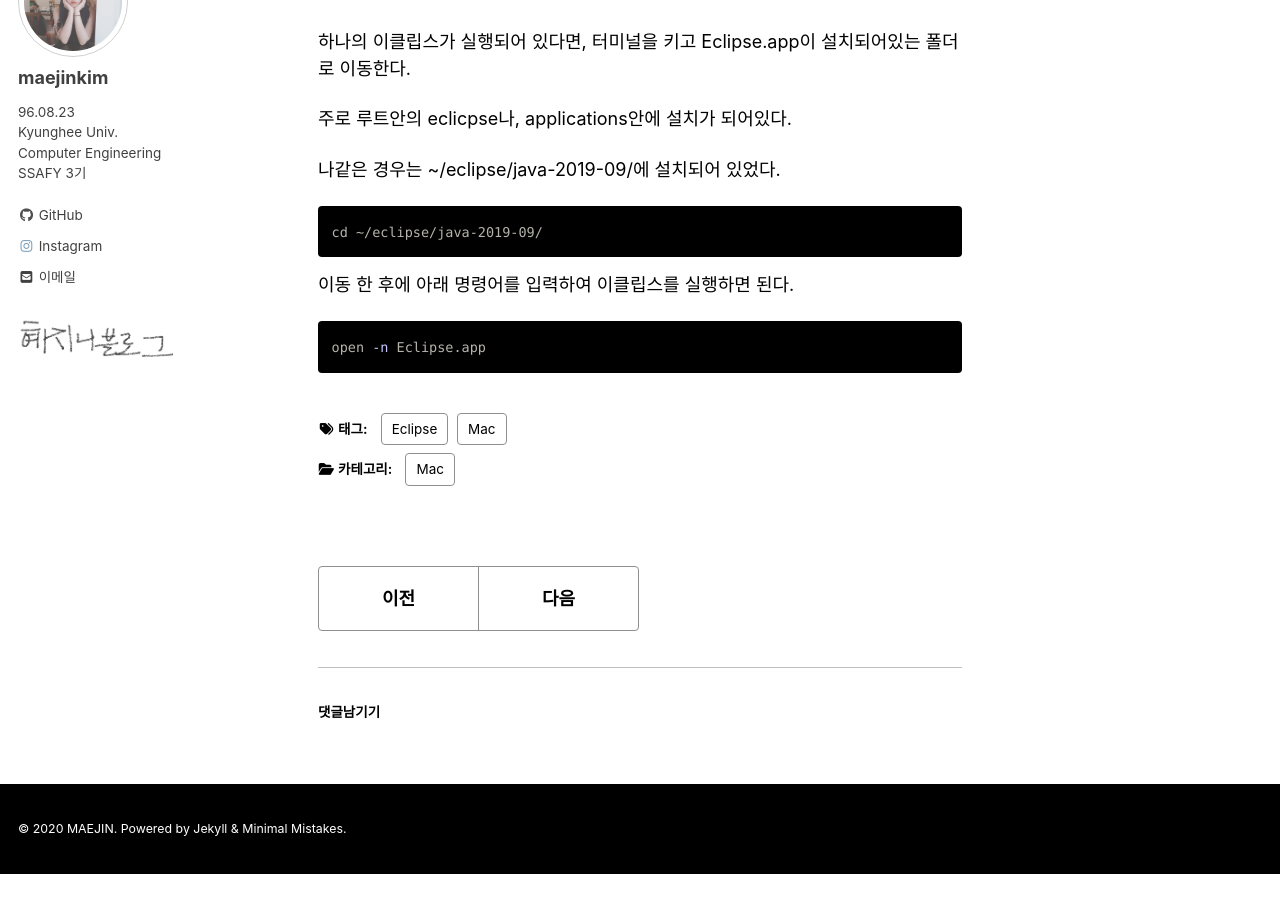
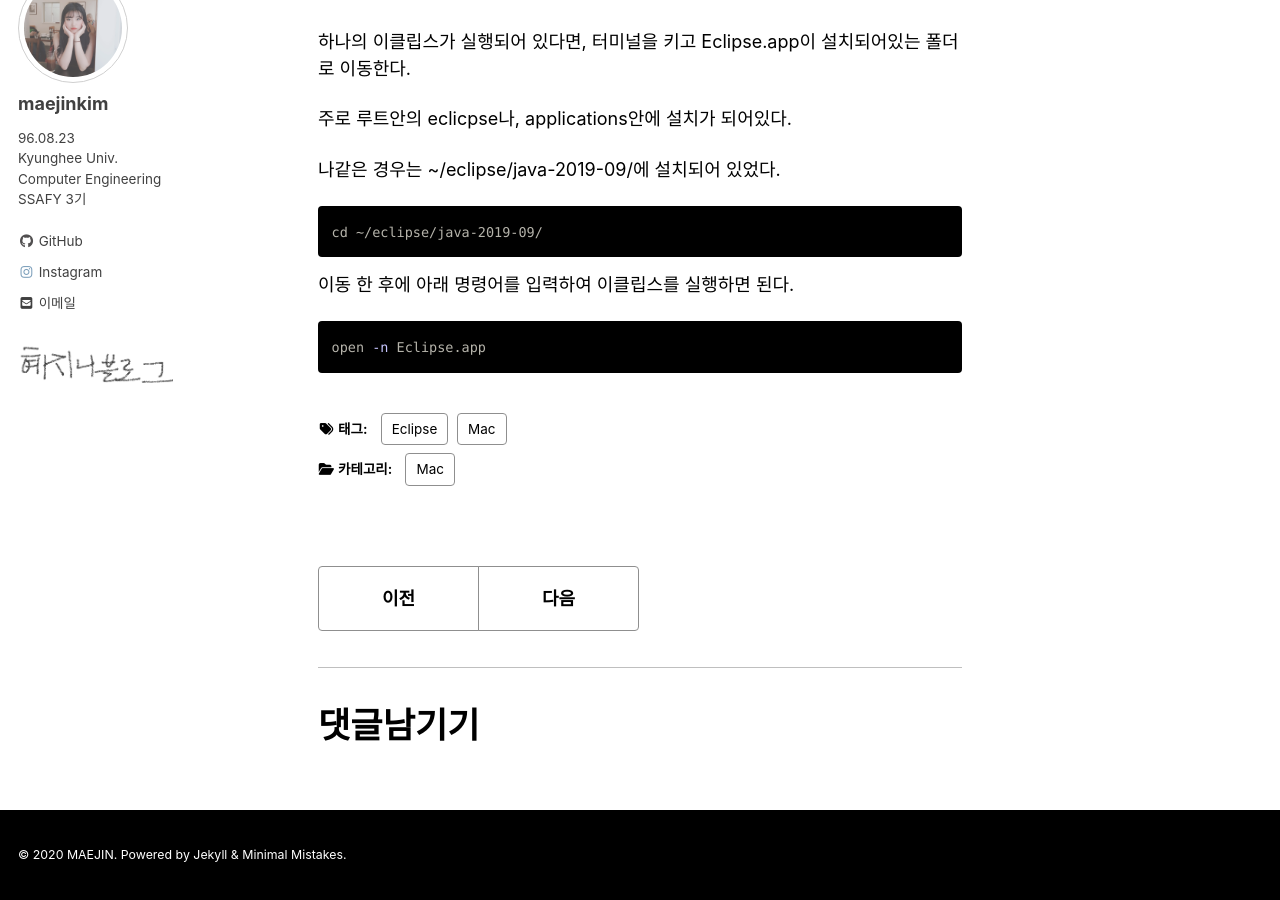
Before and after one commit to maejinkim/maejinkim.github.io, a Jekyll site: the page built from _posts/20-05-18-이클립스하나더.md, in a window 1280 px wide and 900 px high, scrolled down 264 px. Built offline with Jekyll 4.4.1, drawn with Linux system fonts in a browser that asks for light colours; cached includes are drawn as plain includes; nearby versions of some CDN libraries; comment, search, counter and statistics services are not loaded; before the commit the page ends 1138 px from its top, so only the background shows below that.

Commit message:
댓글남기기 폰트사이즈 변경

```diff
--- a/_sass/minimal-mistakes/_page.scss
+++ b/_sass/minimal-mistakes/_page.scss
@@ -412,7 +412,7 @@ body {
   margin-top: 2rem;
   margin-bottom: 10px;
   padding-top: 2rem;
-  font-size: $type-size-6;
+  font-size: $type-size-2;
   border-top: 1px solid $border-color;
   text-transform: uppercase;
 }
```
Also changed, not shown: 1 other file.
